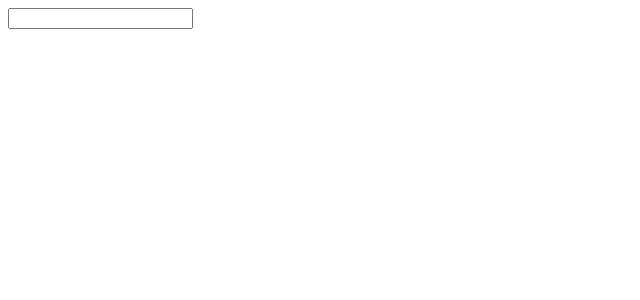
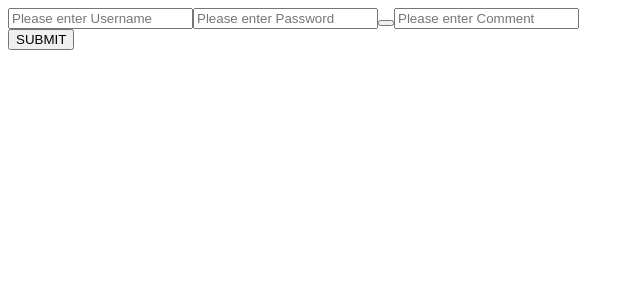
Before and after one commit to stefanimladenovski/reactjs, a React (Create React App) app in the folder reactjs/: page / in a window 1280 px wide. Shown: the top 300 px of the page, without its empty margins (0-640 px from the left). Built offline with nearby package versions, Linux system fonts and the light colour scheme.

Commit message:
ADD cas4

```diff
--- a/reactjs/src/App.js
+++ b/reactjs/src/App.js
@@ -1,12 +1,68 @@
+import {useEffect, useState} from "react"
+
 import { Input } from "./components/common/Input";
 
 const App = () => {
+  const [fieldType, setFieldType] = useState("password")
 
-  return (
-    <div>
-      <Input name="something" grid="blabla" lastname="BLAAAB0" />
-    </div>
-  );
+  const [username, setUsername] = useState("")
+  const [password, setPassword] = useState("")
+  const [comment, setComment] = useState("")
+
+  useEffect(() => {
+    console.log('comment was change to ', comment)
+  }, [comment])
+
+  const onMouseDownHandler = () => {
+    setFieldType("text")
+  }
+  const onMouseUpHandler = () => {
+    setFieldType("password")
+  }
+
+  const handleSubmit = (event) => {
+    event.preventDeafult()
+    console.log({
+      username,
+      password,
+      comment
+    })
+  }
+
+  return (<>
+
+    <form onSubmit={handleSubmit}>
+
+      <Input
+        type="text"
+        name="username"
+        placeholder="Please enter Username"
+        value={username}
+        onChange={ (event) => {setUsername(event.target.value)}}
+      />
+
+      <Input
+        type={fieldType}
+        name="password"
+        placeholder="Please enter Password"
+        mouseDown={onMouseDownHandler}
+        mouseUp={onMouseUpHandler}
+        value={password}
+        onChange={ (event) => {setPassword(event.target.value)}}
+      />
+
+      <Input
+        type="text"
+        name="comment"
+        placeholder="Please enter Comment"
+        value={comment}
+        onChange={ (event) => {setComment(event.target.value)}}
+      />
+      <br />
+
+      <button type="submit">SUBMIT</button>
+    </form>
+  </>);
 }
 
 export default App
--- a/reactjs/src/components/common/Input.js
+++ b/reactjs/src/components/common/Input.js
@@ -6,16 +6,41 @@ export const Input = ({
     name,
     id,
     mouseDown,
-    MouseUp,
+    mouseUp,
     ...restProps
 }) => {
-    return (
-        <input
-        type= {type}
-        placeholder = {placeholder}
+    const iconType = type === "password" ? "fa fa-eye-slash" : "fa fa-eye"
+
+    const shoudDisplayTextArea = () => {
+        return name === "comment" && value && value.length > 8
+    }
+
+    return ( <>
+    { shoudDisplayTextArea() ?
+    <textarea
+        name={name}
+        id={id}
+        cols="22"
+        rows="3"
         value = {value}
         onChange = {onChange}
-        name = {name}
-        id = {id} />
-    )
+    /> :
+    <input
+        type={type}
+        placeholder={placeholder}
+        value={value}
+        onChange={onChange}
+        name={name}
+        id={id}
+    /> }
+
+    {name === "password" &&
+        <button
+            onMouseDown={mouseDown}
+            onMouseUp ={mouseUp}
+        >
+            <i className={iconType}></i>
+        </button>
+    }
+    </>)
 }
```
Also changed, not shown: reactjs/src/components/Homework.js (deleted).
